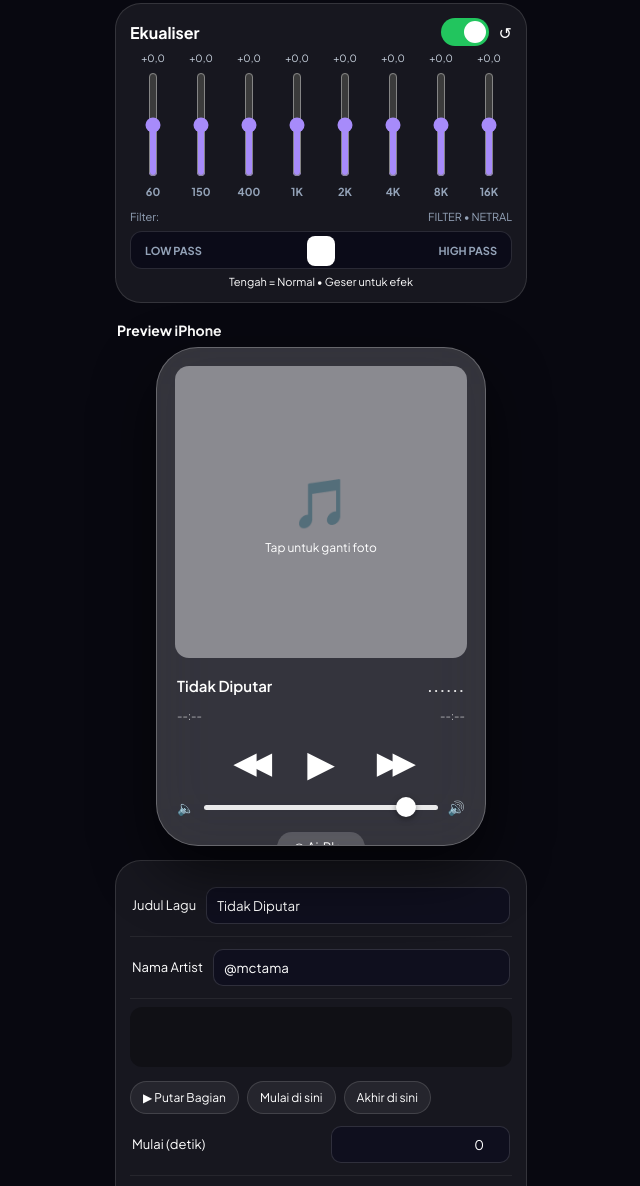
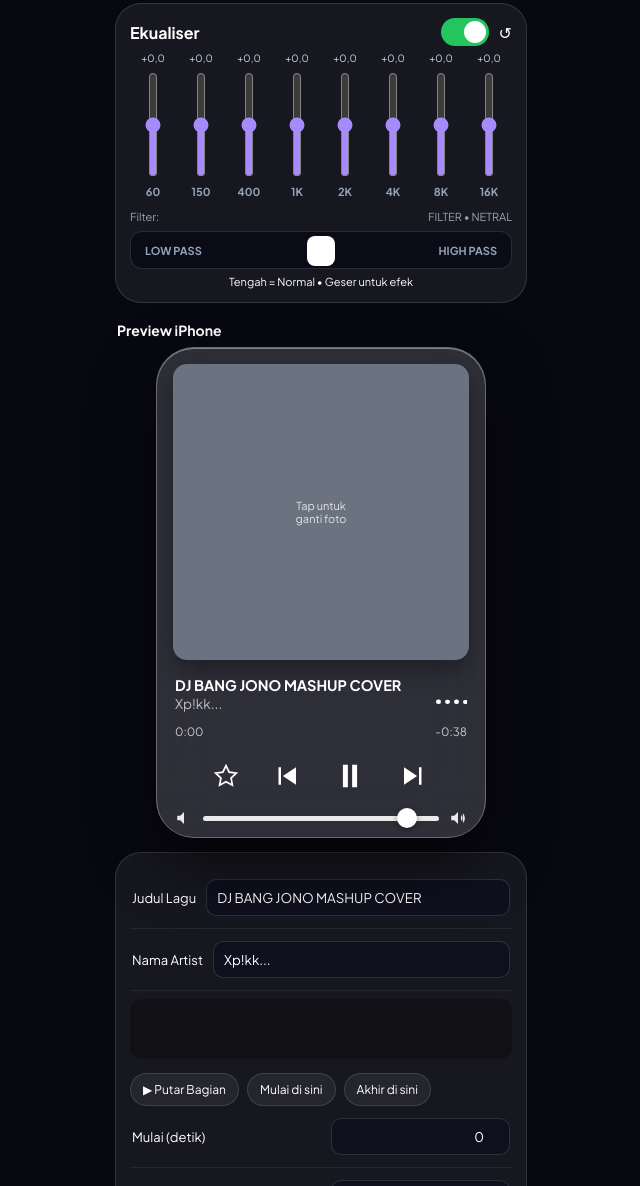
Before and after one commit to rhmdprtma/StudioRemix, a plain HTML site: page index.html in a window 1280 px wide. Shown: the part 231-1417 px from the top of the page, without its empty margins (319-959 px from the left). Drawn offline with Linux system fonts and the light colour scheme.

Commit message:
Update index.html

```diff
--- a/index.html
+++ b/index.html
@@ -24,42 +24,43 @@ h3{font-size:14px;margin:18px 2px 8px}
 .eqCol b{font-size:11px;color:#94a3b8}
 .filterTrack{position:relative;height:38px;background:#0b0b18;border:1px solid #ffffff20;border-radius:12px;display:flex;align-items:center;justify-content:space-between;padding:0 14px;font-size:11px;font-weight:700;color:#94a3b8}
 .filterKnob{position:absolute;top:4px;left:50%;transform:translateX(-50%);width:28px;height:30px;background:#fff;border-radius:8px;cursor:grab}
-/* === IPHONE PERSIS FOTO LU === */
+/* === IPHONE KAYAK PUNYA DIA - 99% MIRIP === */
 .iphone{
   position:relative;overflow:hidden;
   width:100%;max-width:330px;margin:0 auto;
-  border-radius:42px;
-  aspect-ratio:9/13.6;
-  background:rgba(255,255,255,0.18);
-  backdrop-filter:blur(30px) saturate(140%);-webkit-backdrop-filter:blur(30px) saturate(140%);
-  border:1px solid rgba(255,255,255,0.25);
-  box-shadow:0 25px 60px rgba(0,0,0,.6);
-  display:flex;flex-direction:column;padding:18px 18px 16px;
+  border-radius:38px;
+  aspect-ratio:9/13.4;
+  background:rgba(255,255,255,0.16);
+  backdrop-filter:blur(35px) saturate(160%);-webkit-backdrop-filter:blur(35px) saturate(160%);
+  border:1px solid rgba(255,255,255,0.28);
+  box-shadow:inset 0 1px 0 rgba(255,255,255,.4),0 25px 60px rgba(0,0,0,.6);
+  display:flex;flex-direction:column;padding:16px 16px 14px;
 }
-.iphoneBg{position:absolute;inset:-20px;background-size:cover;background-position:center;filter:blur(35px) brightness(.5);z-index:0}
+.iphoneBg{position:absolute;inset:-20px;background-size:cover;background-position:center;filter:blur(35px) brightness(.55) saturate(1.4);z-index:0}
 .iphone>*{position:relative;z-index:2}
 .cover{
   border-radius:14px;overflow:hidden;aspect-ratio:1/1;
-  background:#8a8a90;display:flex;align-items:center;justify-content:center;cursor:pointer;flex-shrink:0;
+  background:#6b7280;display:flex;align-items:center;justify-content:center;cursor:pointer;flex-shrink:0;
+  box-shadow:0 10px 25px rgba(0,0,0,.35);
 }
 .cover img{width:100%;height:100%;object-fit:cover;display:none}
-.cover .ph{font-size:48px;text-align:center;color:#fff}.cover .ph small{display:block;font-size:12px;margin-top:8px}
-.playerInfo{display:flex;align-items:center;justify-content:space-between;margin-top:18px;padding:0 2px}
-.playerInfo .title{font-size:15px;font-weight:600;color:#fff;white-space:nowrap;overflow:hidden;text-overflow:ellipsis}
-.playerInfo .dots{font-size:14px;letter-spacing:1px;color:rgba(255,255,255,.85);font-weight:700}
-.timeRow{display:flex;justify-content:space-between;font-size:11px;font-weight:500;color:rgba(255,255,255,.7);margin:14px 2px 0}
+.cover .ph{font-size:11px;color:#fff;opacity:.8;text-align:center}
+.playerInfo{display:flex;align-items:center;gap:10px;margin-top:16px;padding:0 2px}
+.playerInfo .txt{flex:1;min-width:0}
+.playerInfo .title{font-size:14.5px;font-weight:700;color:#fff;white-space:nowrap;overflow:hidden;text-overflow:ellipsis}
+.playerInfo .artist{font-size:13.5px;font-weight:500;color:rgba(255,255,255,.7);white-space:nowrap;overflow:hidden;text-overflow:ellipsis;margin-top:1px}
+.vizMini{width:34px;height:20px;flex-shrink:0}
+.timeRow{display:flex;justify-content:space-between;font-size:11.5px;color:rgba(255,255,255,.75);margin:12px 2px 0}
 .progress{height:4px;background:rgba(255,255,255,.3);border-radius:99px;margin:6px 2px 0;overflow:hidden}
 #prog{height:100%;width:0%;background:#fff;border-radius:99px}
-.iphoneControls{display:flex;align-items:center;justify-content:center;gap:42px;padding:16px 0 2px}
-.iphoneControls button{background:transparent;border:0;cursor:pointer;color:#fff;line-height:1}
-.prevNext{font-size:28px;color:rgba(255,255,255,.55);letter-spacing:-6px;font-weight:800}
-.playBtn{font-size:36px;color:#fff}
-.volRow{display:flex;align-items:center;gap:10px;padding:16px 2px 0;width:100%}
-.volRow span{font-size:14px;opacity:.9}
+.iphoneControls{display:flex;align-items:center;justify-content:center;gap:32px;padding:14px 0 2px}
+.iphoneControls button{background:transparent;border:0;cursor:pointer;color:#fff;display:flex;align-items:center;justify-content:center}
+.iphoneControls svg{display:block}
+.volRow{display:flex;align-items:center;gap:10px;padding:14px 2px 0;width:100%}
 .volRow input{flex:1;-webkit-appearance:none;height:5px;border-radius:99px;background:rgba(255,255,255,.9);outline:none}
 .volRow input::-webkit-slider-thumb{-webkit-appearance:none;width:20px;height:20px;background:#fff;border-radius:50%;box-shadow:0 2px 6px #0006}
-.pillRow{display:flex;justify-content:center;margin-top:16px}
-.pill{background:rgba(255,255,255,.18);border:0;padding:7px 16px;border-radius:99px;font-size:13px;color:#fff;display:inline-flex;align-items:center;gap:6px}
+.pillRow{display:flex;justify-content:center;margin-top:14px}
+.pill{background:rgba(255,255,255,.18);border:0;padding:7px 16px;border-radius:99px;font-size:12.5px;color:#fff;display:inline-flex;align-items:center;gap:6px}
 .row{display:flex;justify-content:space-between;align-items:center;padding:12px 2px;border-bottom:1px solid #ffffff10;font-size:13px;gap:10px}
 select,input[type=number]{background:#0f0f1e;border:1px solid #ffffff22;color:#fff;border-radius:10px;padding:9px 10px;min-width:135px;text-align:right}
 input[type=text]{background:#0f0f1e;border:1px solid #ffffff22;color:#fff;border-radius:10px;padding:9px 10px;flex:1;min-width:0}
@@ -87,22 +88,29 @@ canvas#wave{width:100%;height:60px;background:#00000050;border-radius:12px;margi
 <h3>Preview iPhone</h3>
 <div class="iphone">
 <div class="iphoneBg" id="bgBlur"></div>
-<div class="cover" onclick="document.getElementById('imgIn').click()"><img id="coverImg"><div class="ph" id="ph">🎵<small>Tap untuk ganti foto</small></div></div>
+<div class="cover" onclick="document.getElementById('imgIn').click()"><img id="coverImg"><div class="ph" id="ph">Tap untuk<br>ganti foto</div></div>
 <input type="file" id="imgIn" accept="image/*" hidden>
-<div class="playerInfo"><div class="title" id="titleView">Tidak Diputar</div><div class="dots" id="dots">......</div></div>
-<div class="timeRow"><span id="cur">--:--</span><span id="dur">--:--</span></div>
+<div class="playerInfo">
+<div class="txt">
+<div class="title" id="titleView">DJ BANG JONO MASHUP COVER</div>
+<div class="artist" id="artistView">Xp!kk...</div>
+</div>
+<canvas class="vizMini" id="vizMini" width="34" height="20"></canvas>
+</div>
+<div class="timeRow"><span id="cur">0:00</span><span id="dur">-0:38</span></div>
 <div class="progress"><div id="prog"></div></div>
 <div class="iphoneControls">
-<button class="prevNext" id="prevBtn">◀◀</button>
-<button class="playBtn" id="playBtn">▶</button>
-<button class="prevNext" id="nextBtn">▶▶</button>
+<button id="favBtn" onclick="toggleFav()"><svg id="starSvg" width="26" height="26" viewBox="0 0 24 24" fill="none" stroke="white" stroke-width="1.6"><path d="M12 2.5l2.9 6 6.6.9-4.8 4.6 1.2 6.5L12 17.4l-5.9 3.1 1.2-6.5L2.5 9.4l6.6-.9z"/></svg></button>
+<button id="prevBtn"><svg width="30" height="30" viewBox="0 0 24 24" fill="white"><path d="M6 5h2v14H6zM20 5v14L9.5 12z"/></svg></button>
+<button id="playBtn"><svg id="playSvg" width="34" height="34" viewBox="0 0 24 24" fill="white"><path d="M7 4h3.5v16H7zM13.5 4H17v16h-3.5z"/></svg></button>
+<button id="nextBtn"><svg width="30" height="30" viewBox="0 0 24 24" fill="white"><path d="M16 5h2v14h-2zM4 5v14l10.5-7z"/></svg></button>
 </div>
-<div class="volRow"><span>🔈</span><input type="range" id="vol" min="0" max="100" value="90"><span>🔊</span></div>
-<div class="pillRow"><button class="pill" onclick="toast('AirPlay - Cari perangkat...')">◉ AirPlay</button></div>
+<div class="volRow"><svg width="18" height="18" viewBox="0 0 24 24" fill="white" opacity=".9"><path d="M3 9v6h4l5 5V4L7 9H3z"/></svg><input type="range" id="vol" min="0" max="100" value="90"><svg width="18" height="18" viewBox="0 0 24 24" fill="white" opacity=".9"><path d="M3 9v6h4l5 5V4L7 9H3zM16 8a5 5 0 010 8M18.5 5.5a9 9 0 010 13"/></svg></div>
+<div class="pillRow"><button class="pill" onclick="toast('AirPlay - Cari perangkat...')"><svg width="16" height="16" viewBox="0 0 24 24" fill="none" stroke="white" stroke-width="2"><path d="M5 12l7-7 7 7"/><rect x="2" y="14" width="20" height="6" rx="2"/></svg> AirPlay</button></div>
 </div>
 <div class="card" style="margin-top:14px">
-<div class="row"><label>Judul Lagu</label><input type="text" id="titleIn" value="Tidak Diputar"></div>
-<div class="row"><label>Nama Artist</label><input type="text" id="artistIn" value="@mctama"></div>
+<div class="row"><label>Judul Lagu</label><input type="text" id="titleIn" value="DJ BANG JONO MASHUP COVER"></div>
+<div class="row"><label>Nama Artist</label><input type="text" id="artistIn" value="Xp!kk..."></div>
 <canvas id="wave"></canvas>
 <div class="flex" style="margin-top:10px"><button class="chip" onclick="playPart()">▶ Putar Bagian</button><button class="chip" onclick="setStart()">Mulai di sini</button><button class="chip" onclick="setEnd()">Akhir di sini</button></div>
 <div class="row"><label>Mulai (detik)</label><input type="number" id="startIn" value="0"></div>
@@ -123,29 +131,34 @@ canvas#wave{width:100%;height:60px;background:#00000050;border-radius:12px;margi
 </div>
 <div class="toast" id="toast"></div>
 <script>
-let audioCtx,srcNode,filters=[],gainNode,analyser,audioEl=new Audio(),lowpass,highpass;
+let audioCtx,srcNode,filters=[],gainNode,analyser,audioEl=new Audio(),lowpass,highpass,isFav=false,isPlaying=false;
 const freqs=[60,150,400,1000,2000,4000,8000,16000];
 const eqDiv=document.getElementById('eq');
 freqs.forEach((f,i)=>{let d=document.createElement('div');d.className='eqCol';d.innerHTML=`<span id="eqVal${i}">+0,0</span><input type="range" min="-12" max="12" step="0.5" value="0" oninput="setEQ(${i},this.value)"><b>${f>=1000?f/1000+'K':f}</b>`;eqDiv.appendChild(d)});
 function toast(t){let e=document.getElementById('toast');e.textContent=t;e.style.display='block';setTimeout(()=>e.style.display='none',2000)}
+function toggleFav(){isFav=!isFav;document.getElementById('starSvg').setAttribute('fill',isFav?'white':'none');toast(isFav?'Ditambah ke favorit':'Dihapus dari favorit')}
 function initAudio(){if(audioCtx)return;audioCtx=new (window.AudioContext||window.webkitAudioContext)();srcNode=audioCtx.createMediaElementSource(audioEl);analyser=audioCtx.createAnalyser();analyser.fftSize=256;gainNode=audioCtx.createGain();gainNode.gain.value=.9;lowpass=audioCtx.createBiquadFilter();lowpass.type='lowpass';lowpass.frequency.value=20000;highpass=audioCtx.createBiquadFilter();highpass.type='highpass';highpass.frequency.value=20;let last=srcNode;last.connect(lowpass);last=lowpass;last.connect(highpass);last=highpass;freqs.forEach(f=>{let b=audioCtx.createBiquadFilter();b.type='peaking';b.frequency.value=f;b.Q.value=1;filters.push(b);last.connect(b);last=b});last.connect(gainNode);gainNode.connect(analyser);analyser.connect(audioCtx.destination)}
 function applyFilter(pos){if(!audioCtx)return;if(pos<-5){let t=Math.abs(pos)/100;lowpass.frequency.value=20000*Math.pow(0.02,t);highpass.frequency.value=20;document.getElementById('filterLabel').textContent='FILTER • LOW PASS';document.getElementById('filterVal').textContent='LOW PASS - Mendem, bass doang'}else if(pos>5){let t=pos/100;highpass.frequency.value=20*Math.pow(50,t);lowpass.frequency.value=20000;document.getElementById('filterLabel').textContent='FILTER • HIGH PASS';document.getElementById('filterVal').textContent='HIGH PASS - Bass hilang, cempreng'}else{lowpass.frequency.value=20000;highpass.frequency.value=20;document.getElementById('filterLabel').textContent='FILTER • NETRAL';document.getElementById('filterVal').textContent='Tengah = Normal'}}
 function setEQ(i,v){document.getElementById('eqVal'+i).textContent=(v>=0?'+':'')+Number(v).toFixed(1).replace('.',',');if(filters[i])filters[i].gain.value=Number(v)}
-function resetEQ(){document.querySelectorAll('#eq input').forEach((e,i)=>{e.value=0;setEQ(i,0)});applyFilter(0);document.getElementById('filterKnob').style.left='50%';toast('Direset')}
+function resetEQ(){document.querySelectorAll('#eq input').forEach((e,i)=>{e.value=0;setEQ(i,0)});applyFilter(0);document.getElementById('filterKnob').style.left='50%'}
 function setSpeed(){audioEl.playbackRate=parseFloat(document.getElementById('speed').value)}
 document.getElementById('audioIn').onchange=e=>{let f=e.target.files[0];if(!f)return;audioEl.src=URL.createObjectURL(f);initAudio();document.getElementById('titleIn').value=f.name.replace('.mp3','');syncTitle();audioEl.onloadedmetadata=()=>{document.getElementById('dur').textContent='-'+fmt(audioEl.duration);document.getElementById('endIn').value=Math.min(30,Math.floor(audioEl.duration))};toast('Lagu dimuat')};
 document.getElementById('imgIn').onchange=e=>{let f=e.target.files[0];if(!f)return;let u=URL.createObjectURL(f);let img=document.getElementById('coverImg');img.src=u;img.style.display='block';document.getElementById('ph').style.display='none';document.getElementById('bgBlur').style.backgroundImage=`url(${u})`};
-function syncTitle(){document.getElementById('titleView').textContent=document.getElementById('titleIn').value}
-document.getElementById('titleIn').oninput=syncTitle;
-document.getElementById('playBtn').onclick=()=>{initAudio();audioCtx.resume();if(audioEl.paused){audioEl.play();document.getElementById('playBtn').textContent='⏸';document.getElementById('dots').textContent='......'}else{audioEl.pause();document.getElementById('playBtn').textContent='▶'}};
+function syncTitle(){document.getElementById('titleView').textContent=document.getElementById('titleIn').value;document.getElementById('artistView').textContent=document.getElementById('artistIn').value}
+document.getElementById('titleIn').oninput=syncTitle;document.getElementById('artistIn').oninput=syncTitle;
+function updatePlayIcon(){document.getElementById('playSvg').innerHTML=isPlaying?'<path d="M7 4h3.5v16H7zM13.5 4H17v16h-3.5z"/>':'<path d="M8 5l11 7-11 7z"/>'}
+document.getElementById('playBtn').onclick=()=>{initAudio();audioCtx.resume();isPlaying=!isPlaying;if(isPlaying)audioEl.play();else audioEl.pause();updatePlayIcon()};
 document.getElementById('prevBtn').onclick=()=>audioEl.currentTime=Math.max(0,audioEl.currentTime-10);
 document.getElementById('nextBtn').onclick=()=>audioEl.currentTime=Math.min(audioEl.duration||0,audioEl.currentTime+10);
 document.getElementById('vol').oninput=e=>{if(gainNode)gainNode.gain.value=e.target.value/100};
 audioEl.ontimeupdate=()=>{document.getElementById('cur').textContent=fmt(audioEl.currentTime);if(audioEl.duration){document.getElementById('prog').style.width=(audioEl.currentTime/audioEl.duration*100)+'%';document.getElementById('dur').textContent='-'+fmt(audioEl.duration-audioEl.currentTime)}};
-function fmt(s){if(!s||isNaN(s))return '--:--';s=Math.floor(s);return Math.floor(s/60)+':'+String(s%60).padStart(2,'0')}
+function fmt(s){if(!s||isNaN(s))return '0:00';s=Math.floor(s);return Math.floor(s/60)+':'+String(s%60).padStart(2,'0')}
 function setStart(){document.getElementById('startIn').value=Math.floor(audioEl.currentTime)}
 function setEnd(){document.getElementById('endIn').value=Math.floor(audioEl.currentTime)}
-function playPart(){audioEl.currentTime=Number(document.getElementById('startIn').value||0);audioEl.play();document.getElementById('playBtn').textContent='⏸'}
+function playPart(){initAudio();audioEl.currentTime=Number(document.getElementById('startIn').value||0);audioEl.play();isPlaying=true;updatePlayIcon()}
+let mini=document.getElementById('vizMini'),mctx=mini.getContext('2d');
+function drawMini(){requestAnimationFrame(drawMini);mctx.clearRect(0,0,34,20);let d=new Uint8Array(64);if(analyser)analyser.getByteFrequencyData(d);else for(let i=0;i<64;i++)d[i]=Math.random()*25;for(let i=0;i<4;i++){let h=4+d[i*10]/10;let x=3+i*9;mctx.fillStyle='#fff';mctx.beginPath();mctx.roundRect(x,20-h,5,h,3);mctx.fill()}}
+drawMini();
 let knob=document.getElementById('filterKnob'),track=document.getElementById('filterTrack'),drag=false;
 function moveFilter(e){let r=track.getBoundingClientRect();let x=Math.max(14,Math.min(r.width-42,e.clientX-r.left));knob.style.left=x+'px';let pos=((x-14)/(r.width-56)-0.5)*200;applyFilter(pos)}
 knob.onpointerdown=e=>{drag=true;knob.setPointerCapture(e.pointerId)};track.onpointerdown=e=>{drag=true;moveFilter(e)};window.onpointermove=e=>{if(drag)moveFilter(e)};window.onpointerup=()=>drag=false;
```
